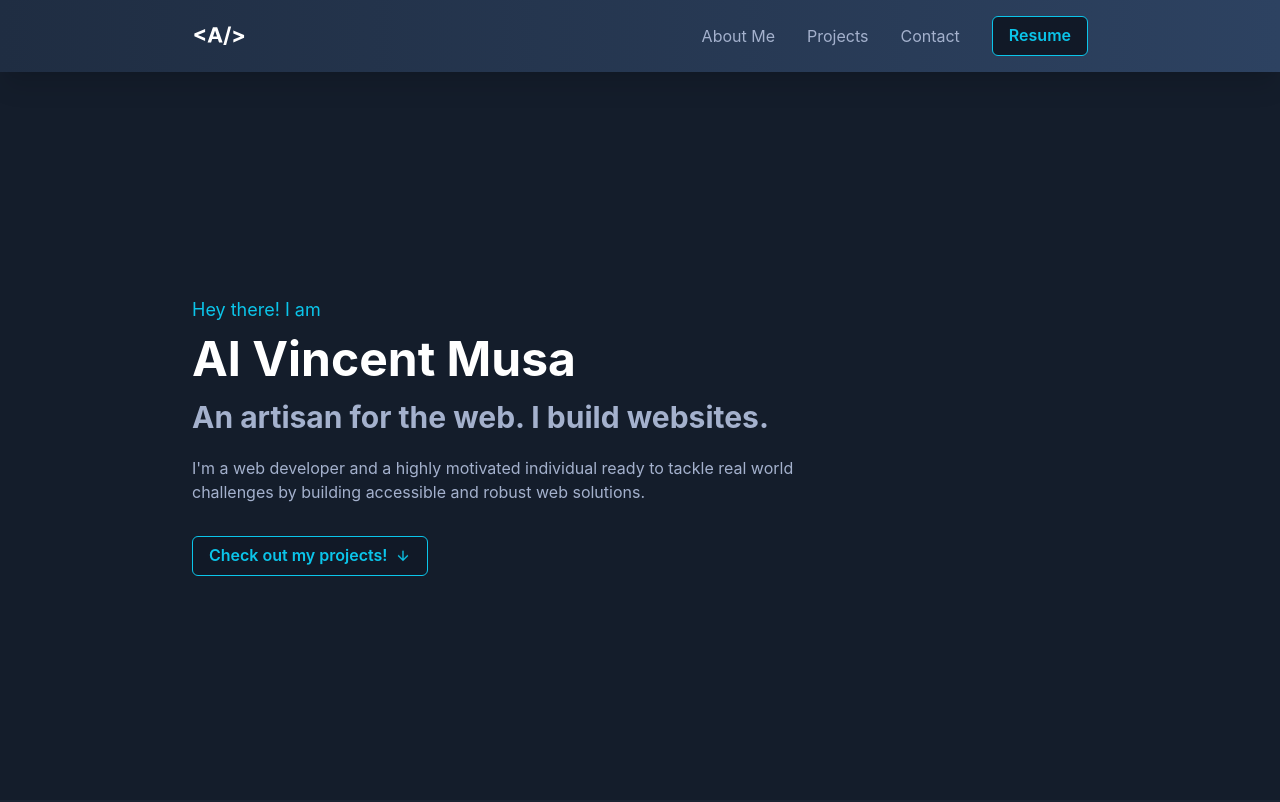
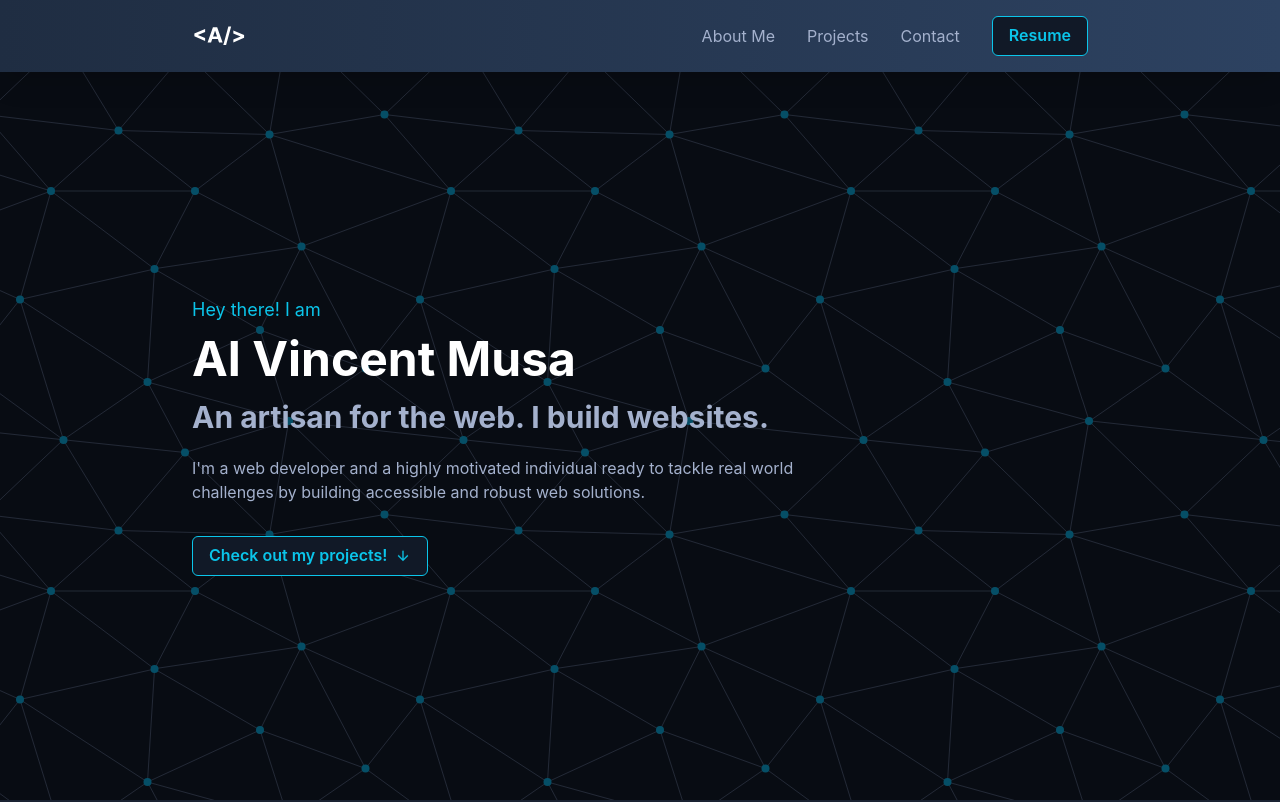
Before and after one commit to eeyvee-0x4d/portfolio, a React (Vite) app: page / in a window 1280 px wide. Shown: the top 802 px of the page. Built offline with nearby package versions, Linux system fonts and the light colour scheme.

Commit message:
added hero bg

```diff
--- a/src/components/Hero.jsx
+++ b/src/components/Hero.jsx
@@ -1,4 +1,5 @@
 import '../custom-styles.css'
+import background from '../assets/endless-constellation.svg'
 
 import {
   Box,
@@ -13,16 +14,41 @@ import {
 } from '@chakra-ui/icons'
 
 const Hero = () => {
+
   return(
     <Flex
       as='section'
       id='#hero'
+      position='relative'
+      bgImage={background}
+      bgSize="fit"
+      display='flex'
       direction='column'
       justify='center'
       px={{sm: '2rem', md: '10%', xl: '15%'}}
       pt='4.5rem'
       pb={{sm: '5rem', md: '0'}}
       minHeight='100vh'
+      __css={{
+        '&::before': {
+          content: '""',
+          bg: '#1a2332',
+          opacity: 0.7,
+          mixBlendMode: 'multiply',
+          position: 'absolute',
+          width: '100%',
+          height: '100%',
+          top: 0,
+          left: 0,
+          zIndex: 2,
+        }
+      }}
+    >
+      <Flex
+        direction='column'
+        justify='center'
+        my='auto'
+        zIndex='3'
       >
         <Text
           as='p'
@@ -67,7 +93,7 @@ const Hero = () => {
             Check out my projects!
           </Button>
         </Link>
-
+      </Flex>
     </Flex>
   )
 }
--- a/src/components/Navbar.jsx
+++ b/src/components/Navbar.jsx
@@ -1,4 +1,5 @@
 import logo from '../assets/logo.svg'
+import resume from '../assets/resume.pdf'
 
 import {
   Box,
@@ -75,10 +76,10 @@ const Navbar = () => {
       <Spacer />
       <Box
         as='nav'
-        display={{sm: 'none', md: 'block'}}
       >
         <Flex
           as='ul'
+          display={{sm: 'none', md: 'flex'}}
           listStyleType='none'
           justify='center'
           align='center'
@@ -125,11 +126,6 @@ const Navbar = () => {
           </Box>
           <Box as='li'
           >
-            <Link
-              href='/public/resume.pdf'
-              position='relative'
-              isExternal
-            >
             <Button
               bg='brand.accent2'
               borderColor='brand.accent'
@@ -139,11 +135,14 @@ const Navbar = () => {
                 bg: 'brand.accent',
                 color: 'white'
               }}
-              >Resume</Button>
-            </Link>
+              onClick={() => {
+                window.open(resume, '_blank')
+              }}
+            >
+              Resume
+            </Button>
           </Box>
         </Flex>
-      </Box>
         <IconButton
           display={{sm: 'block', md: 'none'}}
           colorScheme="brand.fg"
@@ -181,19 +180,6 @@ const Navbar = () => {
                   spacing='1rem'
                   fontSize='2xl'
                 >
-                <Box
-                  as='li'
-                  position='relative'
-                  __css={menuLinksAfter}
-                >
-                  <Link
-                    href='#'
-                    _hover={menuLinksHover}
-                    onClick={onClose}
-                  >
-                    Home
-                  </Link>
-                </Box>
                   <Box as='li'
                     position='relative'
                     __css={menuLinksAfter}
@@ -233,12 +219,8 @@ const Navbar = () => {
                       <Text>Contact</Text>
                     </Link>
                   </Box>
-                <Box as='li'
-                >
-                  <Link
-                    href='/public/resume.pdf'
-                    position='relative'
-                    isExternal
+                  <Box
+                    as='li'
                   >
                     <Button
                       bg='brand.accent2'
@@ -249,14 +231,19 @@ const Navbar = () => {
                         bg: 'brand.accent',
                         color: 'white'
                       }}
-                    >Resume</Button>
-                  </Link>
+                      onClick={() => {
+                        window.open(resume, '_blank')
+                      }}
+                    >
+                      Resume
+                    </Button>
                   </Box>
                 </VStack>
               </Box>
             </DrawerContent>
           </DrawerOverlay>
         </Drawer>
+      </Box>
     </Flex>
   )
 }
--- a/src/custom-styles.css
+++ b/src/custom-styles.css
@@ -16,3 +16,91 @@
   animation-iteration-count: infinite;
   animation-timing-function: ease-in-out;
 }
+
+@keyframes floaty {
+  0% {
+    background-position: 0% 0%;
+  }
+  4% {
+    background-position: 1% 3%;
+  }
+  8% {
+    background-position: 2% 6%;
+  }
+  12% {
+    background-position: 3% 9%;
+  }
+  16% {
+    background-position: 4% 12%;
+  }
+  20% {
+    background-position: 5% 15%;
+  }
+  24% {
+    background-position: 6% 18%;
+  }
+  28% {
+    background-position: 7% 21%;
+  }
+  32% {
+    background-position: 8% 24%;
+  }
+  36% {
+    background-position: 9% 27%;
+  }
+  40% {
+    background-position: 10% 30%;
+  }
+  44% {
+    background-position: 11% 33%;
+  }
+  48% {
+    background-position: 12% 36%;
+  }
+  52% {
+    background-position: 13% 39%;
+  }
+  56% {
+    background-position: 14% 42%;
+  }
+  60% {
+    background-position: 15% 45%;
+  }
+  64% {
+    background-position: 16% 48%;
+  }
+  68% {
+    background-position: 17% 51%;
+  }
+  72% {
+    background-position: 18% 54%;
+  }
+  76% {
+    background-position: 19% 57%;
+  }
+  80% {
+    background-position: 20% 60%;
+  }
+  84% {
+    background-position: 21% 63%;
+  }
+  88% {
+    background-position: 22% 66%;
+  }
+  92% {
+    background-position: 23% 69%;
+  }
+  96% {
+    background-position: 24% 72%;
+  }
+  100% {
+    background-position: 25% 75%;
+  }
+}
+
+.slide-it-beybe {
+  animation-name: floaty;
+  animation-duration: 30s;
+  animation-iteration-count: infinite;
+  animation-timing-function: linear;
+}
--- a/src/index.css
+++ b/src/index.css
@@ -3,6 +3,7 @@
   line-height: 1.5;
   font-weight: 400;
   scroll-behavior: smooth;
+  background: #141d2b;
 
   font-synthesis: none;
   text-rendering: optimizeLegibility;
```
Also changed, not shown: 1 other file (tests, documents, lock files or other folders). Lines whose indentation alone changed are shown as unchanged.
